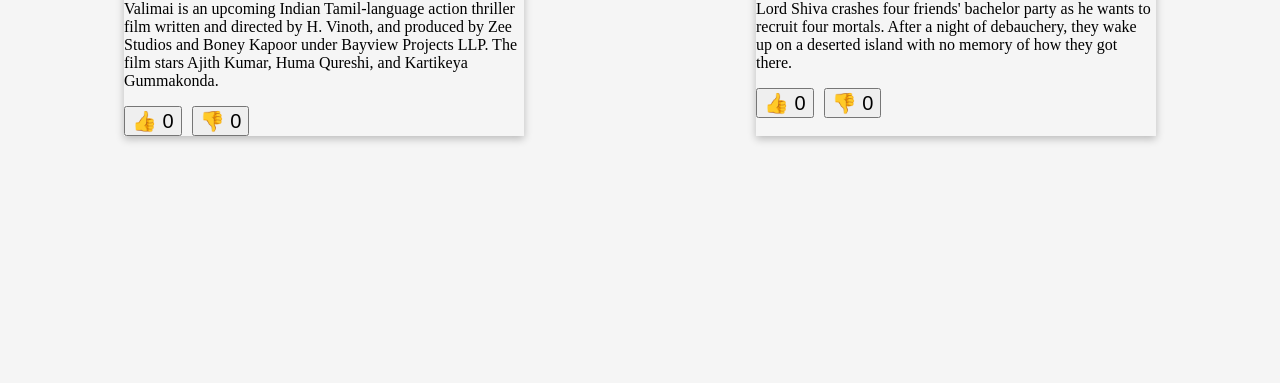
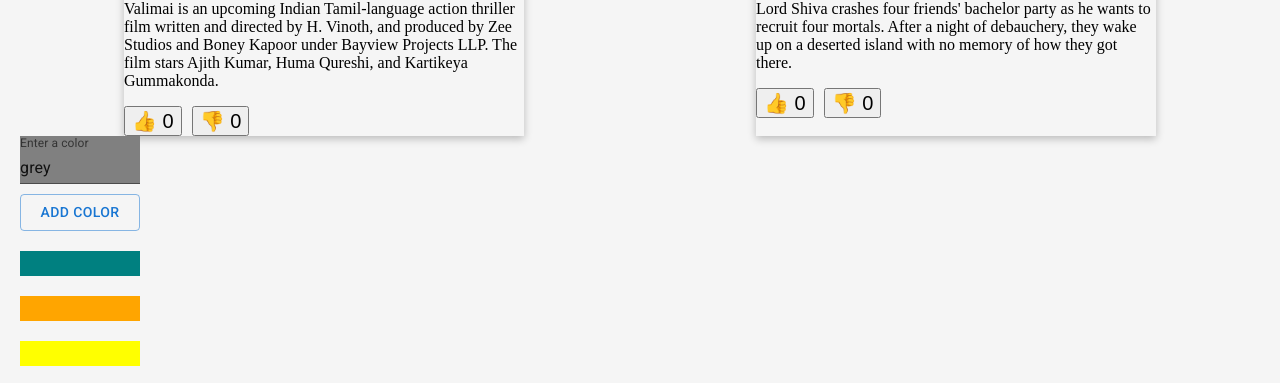
Before and after one commit to Ajith-02/day28, a React (Create React App) app: page / in a window 1280 px wide. Shown: the part 4582-4965 px from the top of the page. Before the commit the page ends 4738 px from the top, so only its background shows below. Built offline with nearby package versions, Linux system fonts and the light colour scheme.

Commit message:
color box

```diff
--- a/package.json
+++ b/package.json
@@ -3,6 +3,10 @@
   "version": "0.1.0",
   "private": true,
   "dependencies": {
+    "@emotion/react": "^11.7.0",
+    "@emotion/styled": "^11.6.0",
+    "@mui/icons-material": "^5.2.1",
+    "@mui/material": "^5.2.3",
     "@testing-library/jest-dom": "^5.16.1",
     "@testing-library/react": "^11.2.7",
     "@testing-library/user-event": "^12.8.3",
--- a/public/index.html
+++ b/public/index.html
@@ -1,14 +1,12 @@
 <!DOCTYPE html>
 <html lang="en">
+
 <head>
   <meta charset="utf-8" />
   <link rel="icon" href="%PUBLIC_URL%/favicon.ico" />
   <meta name="viewport" content="width=device-width, initial-scale=1" />
   <meta name="theme-color" content="#000000" />
-    <meta
-      name="description"
-      content="Web site created using create-react-app"
-    />
+  <meta name="description" content="Web site created using create-react-app" />
   <link rel="apple-touch-icon" href="%PUBLIC_URL%/logo192.png" />
   <!--
       manifest.json provides metadata used when your web app is installed on a
@@ -25,7 +23,10 @@
       Learn how to configure a non-root public URL by running `npm run build`.
     -->
   <title>React App</title>
+  <link rel="stylesheet" href="https://fonts.googleapis.com/css?family=Roboto:300,400,500,700&display=swap" />
+  <link rel="stylesheet" href="https://fonts.googleapis.com/icon?family=Material+Icons" />
 </head>
+
 <body>
   <noscript>You need to enable JavaScript to run this app.</noscript>
   <div id="root"></div>
@@ -40,4 +41,5 @@
       To create a production bundle, use `npm run build` or `yarn build`.
     -->
 </body>
+
 </html>
--- a/src/App.css
+++ b/src/App.css
@@ -51,3 +51,10 @@
   margin-bottom: 10px;
   font-size: 18px;
 }
+
+.add-color-form{
+  display: flex;
+  gap: 10px;
+  flex-direction: column;
+  width: 120px;
+}
--- a/src/App.js
+++ b/src/App.js
@@ -1,5 +1,9 @@
+import { useState } from 'react'
 import './App.css';
 import { MovieList } from './MovieList';
+import Button from '@mui/material/Button';
+import TextField from '@mui/material/TextField';
+
 
 function App() {
   const movies = [
@@ -79,10 +83,38 @@
   return (
     <div className="App">
       <MovieList movies={movies} />
+      <AddColor />
     </div>
   );
 }
 
+function AddColor() {
+  const [color, setColor] = useState("grey");
+  const styles = { backgroundColor: color };
+  const [colors, setColors] = useState(["teal", "orange", "yellow"]);
+  return (
+    <div className="add-color-form">
 
+      <TextField value={color} onChange={(event) => setColor(event.target.value)}
+        style={styles} id="standard-basic" label="Enter a color" variant="standard" />
+
+      <Button onClick={() => setColors([...colors, color])} variant="outlined">Add color</Button>
+      {colors.map((clr) => (
+        <ColorBox color={clr} />
+      ))}
+    </div>
+  );
+}
+
+function ColorBox({ color }) {
+  const styles = {
+    backgroundColor: color,
+    height: "25px",
+    width: "120px",
+    marginTop: "10px"
+  }
+
+  return <div style={styles}></div>;
+}
 
 export default App;
```
Also changed, not shown: 1 other file (tests, documents, lock files or other folders). Lines whose indentation alone changed are shown as unchanged.
